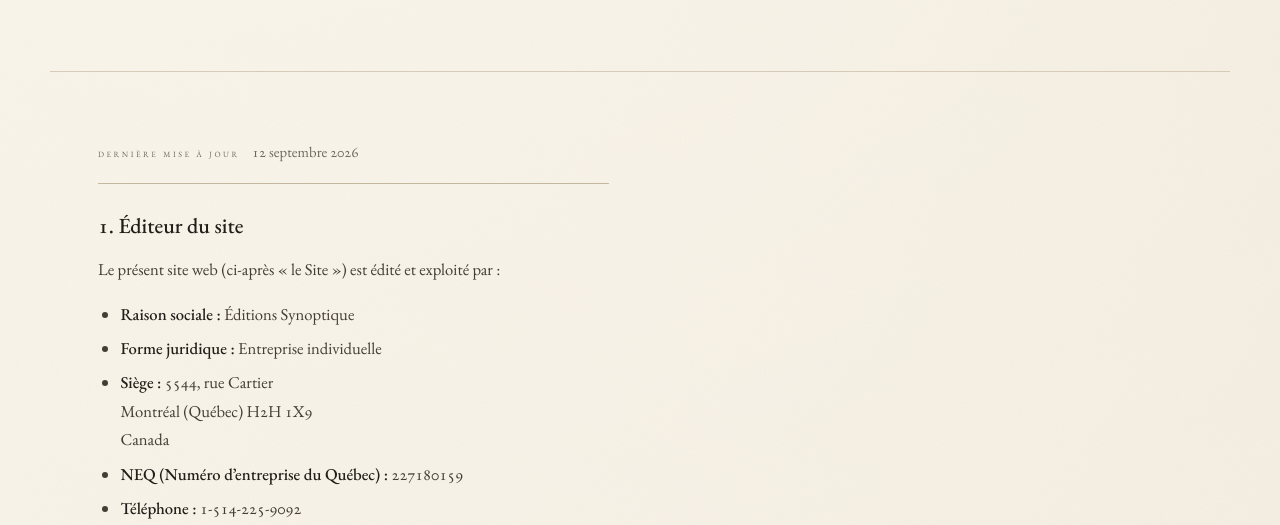
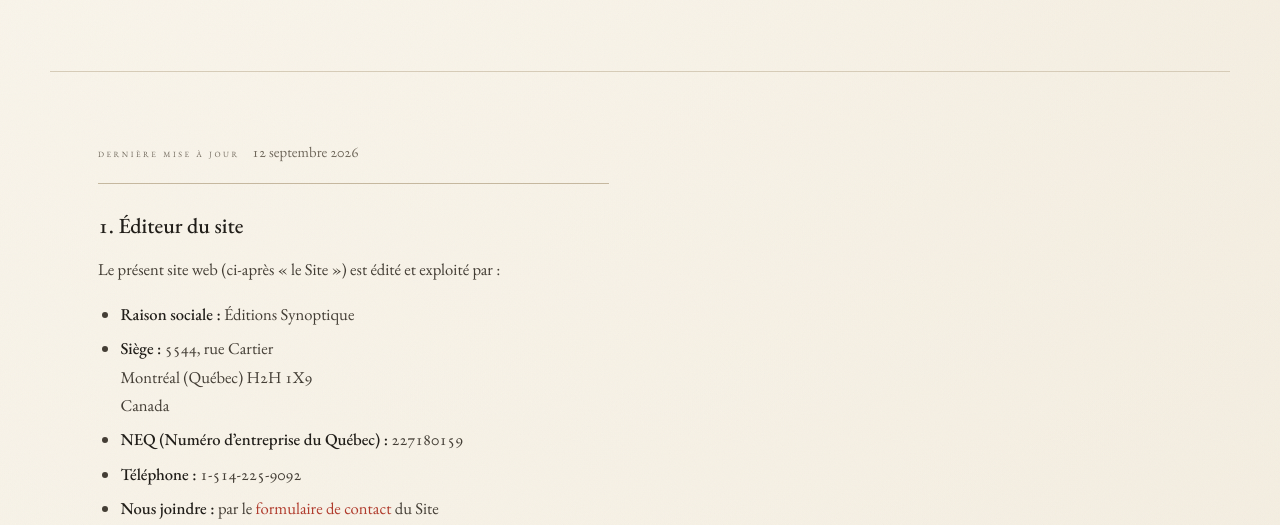
Before and after one commit to mises-a-jour/synoptique-site, an Eleventy site: page src/legal/mentions-legales.md in a window 1280 px wide. Shown: the part 263-788 px from the top of the page. Built offline with nearby package versions, Linux system fonts and the light colour scheme; Eleventy itself is replaced by a stand-in of ours; files that its build step writes are made by us from their sources.

Commit message:
Update Page légale “mentions-legales”

```diff
--- a/src/legal/mentions-legales.md
+++ b/src/legal/mentions-legales.md
@@ -13,7 +13,6 @@
 <p>Le présent site web (ci-après « le Site ») est édité et exploité par&nbsp;:</p>
 <ul>
   <li><strong>Raison sociale&nbsp;:</strong> Éditions Synoptique</li>
-  <li><strong>Forme juridique&nbsp;:</strong> Entreprise individuelle</li>
   <li><strong>Siège&nbsp;:</strong> 5544, rue Cartier<br>Montréal (Québec) H2H 1X9<br>Canada</li>
   <li><strong>NEQ (Numéro d’entreprise du Québec)&nbsp;:</strong> 227180159</li>
   <li><strong>Téléphone&nbsp;:</strong> 1-514-225-9092</li>
```
